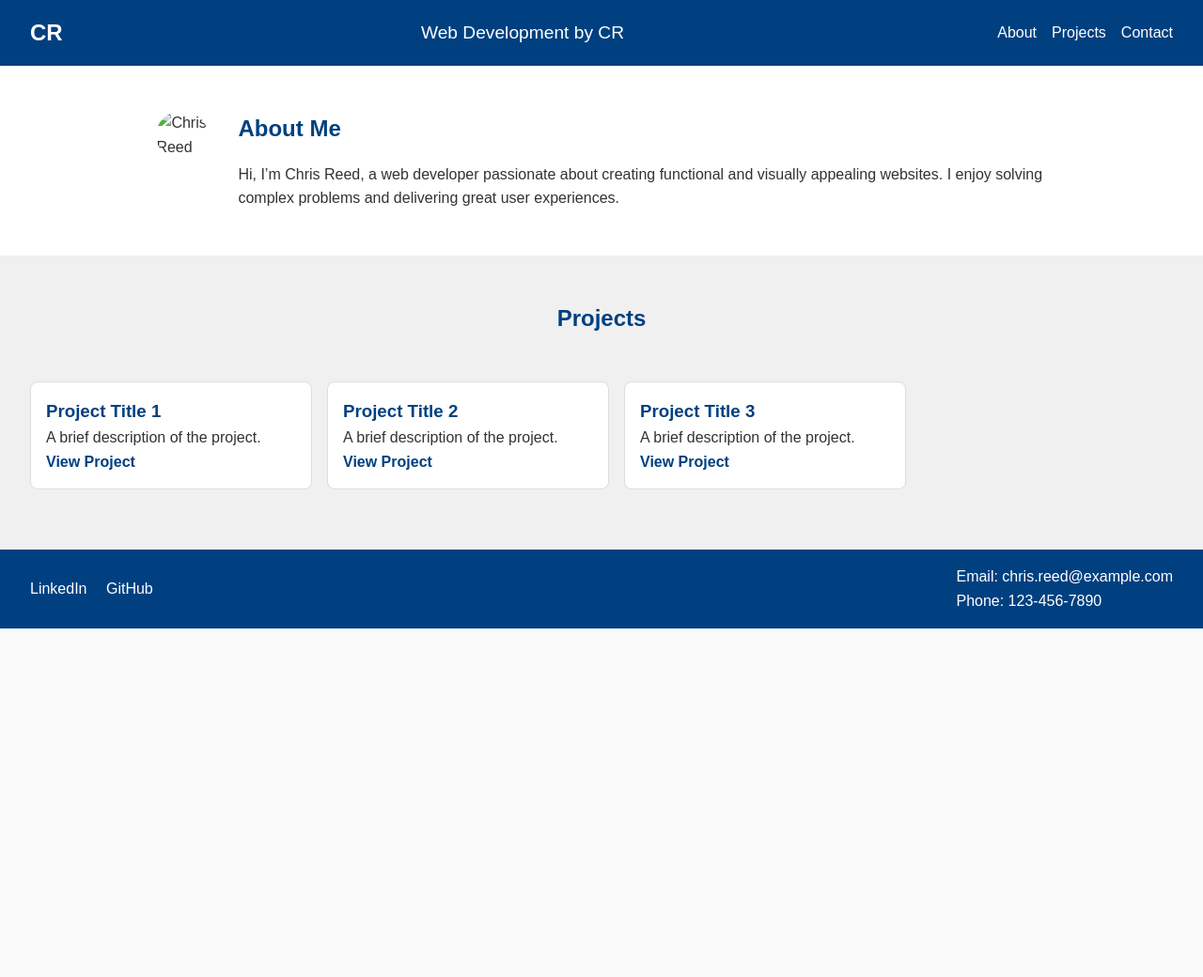
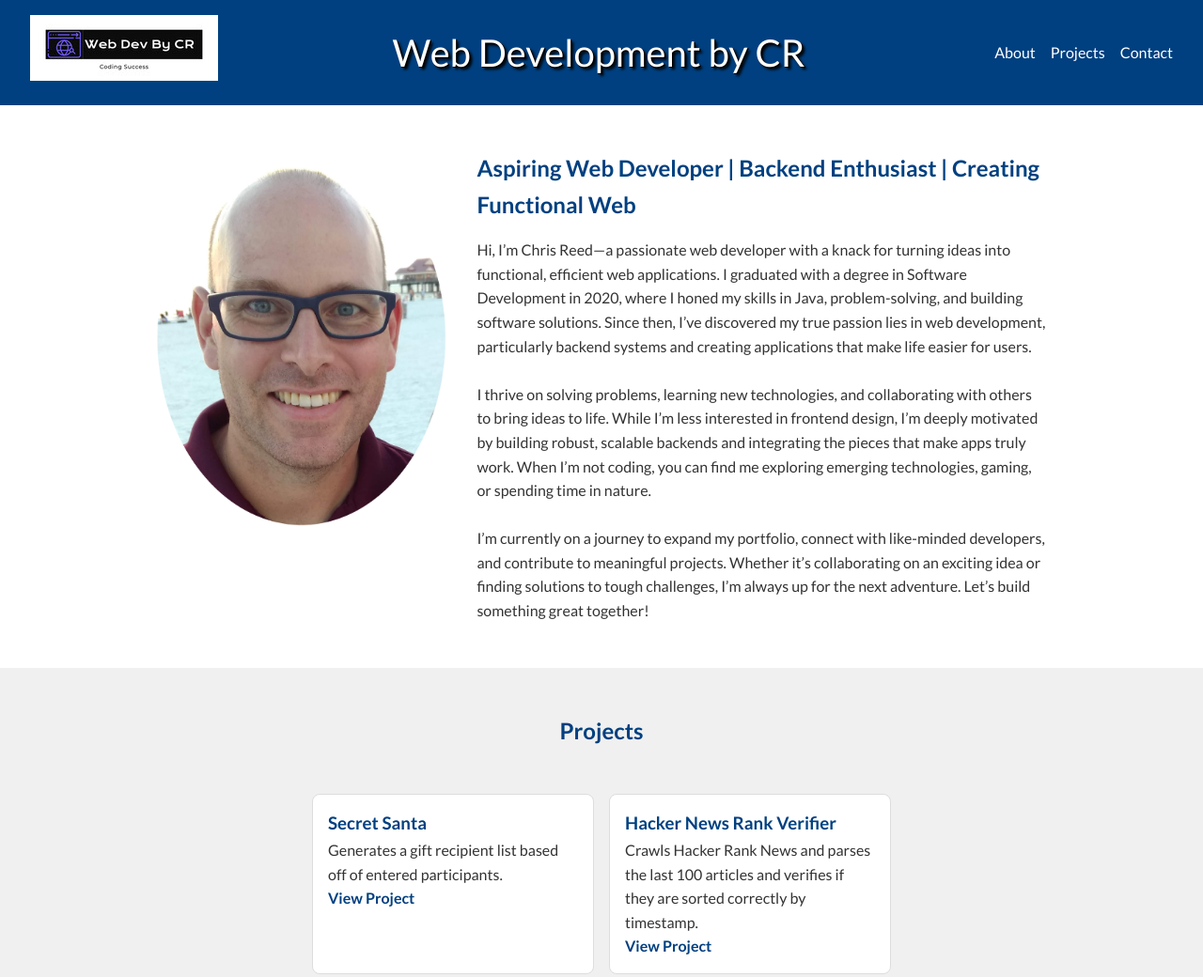
Before and after one commit to WebDevByCR/WebDevByCR.github.io, a plain HTML site: page index.html in a window 1280 px wide. Shown: the top 1040 px of the page at 94% size. Before the commit the page ends 800 px from the top, so only its background shows below. Drawn offline with Linux system fonts and the light colour scheme.

Commit message:
Updated to include published content.

```diff
--- a/index.html
+++ b/index.html
@@ -5,11 +5,14 @@
   <meta name="viewport" content="width=device-width, initial-scale=1.0">
   <title>Web Development by CR</title>
   <link rel="stylesheet" href="styles.css">
+  <link rel="preconnect" href="https://fonts.googleapis.com">
+    <link rel="preconnect" href="https://fonts.gstatic.com" crossorigin>
+    <link href="https://fonts.googleapis.com/css2?family=Lato:ital,wght@0,100;0,300;0,400;0,700;0,900;1,100;1,300;1,400;1,700;1,900&display=swap" rel="stylesheet">
 </head>
 <body>
   <!-- Navigation -->
   <nav class="navbar">
-    <div class="logo">CR</div>
+    <div class="logo"><img src="logo.png"></div>
     <div class="title">Web Development by CR</div>
     <ul class="menu">
       <li><a href="#about">About</a></li>
@@ -22,12 +25,28 @@
   <section id="about" class="about-section">
     <div class="about-container">
       <div class="about-photo">
-        <img src="your-photo.jpg" alt="Chris Reed">
+        <img src="portrait.png" alt="Chris Reed Portrait">
       </div>
       <div class="about-text">
-        <h2>About Me</h2>
+        <h2>Aspiring Web Developer | Backend Enthusiast | Creating Functional Web</h2>
         <p>
-          Hi, I’m Chris Reed, a web developer passionate about creating functional and visually appealing websites. I enjoy solving complex problems and delivering great user experiences.
+            Hi, I’m Chris Reed—a passionate web developer with a knack for turning ideas into functional, efficient web applications.
+            I graduated with a degree in Software Development in 2020, where I honed my skills in Java, problem-solving, and building
+            software solutions. Since then, I’ve discovered my true passion lies in web development, particularly backend systems and
+            creating applications that make life easier for users.
+        </p>
+        <br>
+        <p>
+            I thrive on solving problems, learning new technologies, and collaborating with others to bring ideas to life. While I’m
+            less interested in frontend design, I’m deeply motivated by building robust, scalable backends and integrating the pieces
+            that make apps truly work. When I’m not coding, you can find me exploring emerging technologies, gaming, or spending time
+            in nature.
+        </p>
+        <br>
+        <p>
+            I’m currently on a journey to expand my portfolio, connect with like-minded developers, and contribute to meaningful
+            projects. Whether it’s collaborating on an exciting idea or finding solutions to tough challenges, I’m always up for the
+            next adventure. Let’s build something great together!
         </p>
       </div>
     </div>
@@ -38,19 +57,14 @@
     <h2>Projects</h2>
     <div class="carousel">
       <div class="carousel-item">
-        <h3>Project Title 1</h3>
-        <p>A brief description of the project.</p>
-        <a href="#">View Project</a>
+        <h3>Secret Santa</h3>
+        <p>Generates a gift recipient list based off of entered participants.</p>
+        <a href="https://secret-santa-teal-three.vercel.app/">View Project</a>
       </div>
       <div class="carousel-item">
-        <h3>Project Title 2</h3>
-        <p>A brief description of the project.</p>
-        <a href="#">View Project</a>
-      </div>
-      <div class="carousel-item">
-        <h3>Project Title 3</h3>
-        <p>A brief description of the project.</p>
-        <a href="#">View Project</a>
+        <h3>Hacker News Rank Verifier</h3>
+        <p>Crawls Hacker Rank News and parses the last 100 articles and verifies if they are sorted correctly by timestamp.</p>
+        <a href="https://sort-hacker-rank-news.vercel.app/">View Project</a>
       </div>
     </div>
   </section>
@@ -58,12 +72,12 @@
   <!-- Footer -->
   <footer class="footer">
     <div class="social-icons">
-      <a href="https://linkedin.com" target="_blank">LinkedIn</a>
-      <a href="https://github.com" target="_blank">GitHub</a>
+      <a href="https://www.linkedin.com/in/chrisreed-webdev/" target="_blank">LinkedIn</a>
+      <a href="https://github.com/WebDevByCR" target="_blank">GitHub</a>
     </div>
     <div class="contact">
-      <p>Email: chris.reed@example.com</p>
-      <p>Phone: 123-456-7890</p>
+      <p>Email: webdevbycr@gmail.com</p>
+      <p>Phone: (727) 810-9903</p>
     </div>
   </footer>
 </body>
--- a/styles.css
+++ b/styles.css
@@ -6,7 +6,7 @@
   }
 
   body {
-    font-family: 'Arial', sans-serif;
+    font-family: 'Lato', sans-serif;
     line-height: 1.6;
     color: #333;
     background-color: #f9f9f9;
@@ -31,7 +31,13 @@
   }
 
   .navbar .title {
-    font-size: 1.2rem;
+    font-size: 2.5rem;
+    text-shadow:
+     1px 1px 0 #000,
+     1px 1px 0 #000,
+     1px 1px 0 #000,
+     1px 1px 0 #000,
+     3px 3px 3px #000;
   }
 
   .navbar .menu {
@@ -68,8 +74,8 @@
   }
 
   .about-photo img {
-    width: 150px;
-    height: 150px;
+    width: auto;
+    height: 400px;
     border-radius: 50%;
     margin-right: 2rem;
   }
@@ -93,6 +99,7 @@
 
   .carousel {
     display: flex;
+    justify-content: center;
     overflow-x: auto;
     gap: 1rem;
     padding: 1rem;
```
Also changed, not shown: logo.png (added), portrait.png (added).
